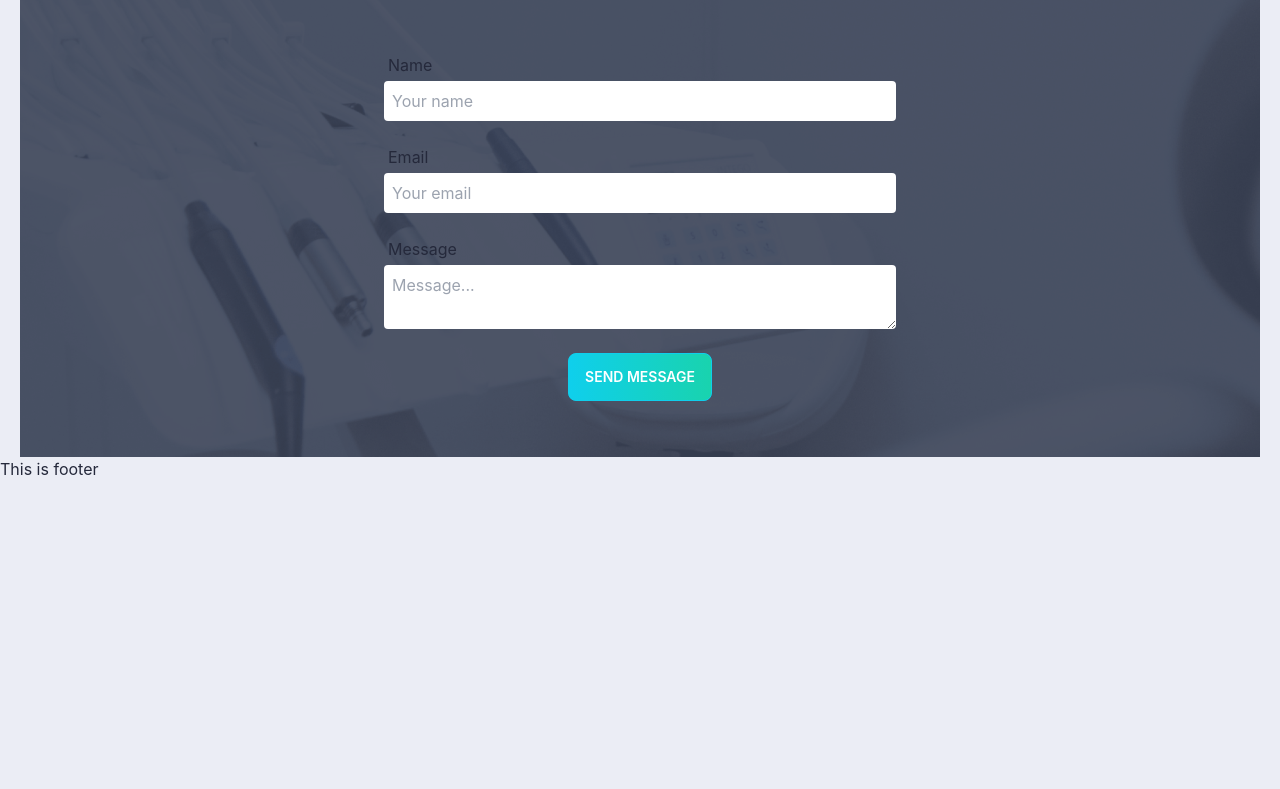
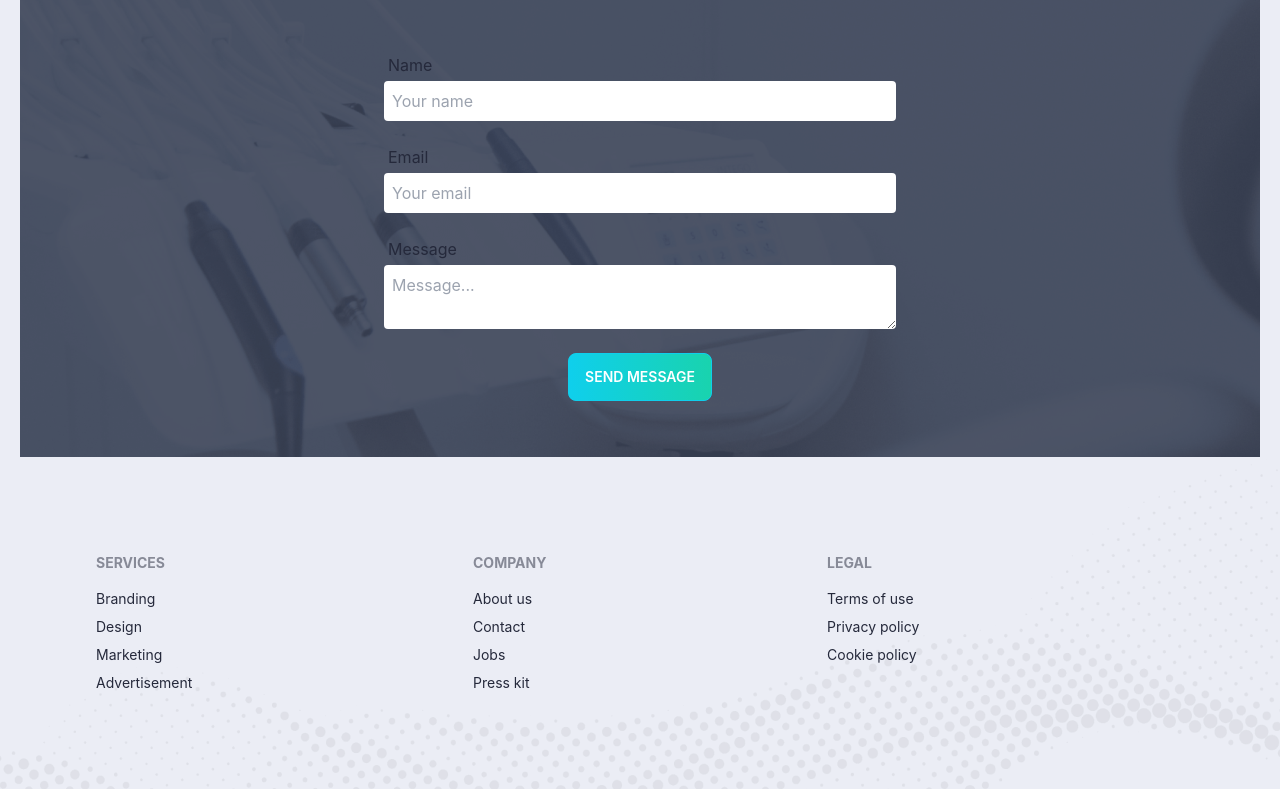
Before and after one commit to rejaul-dev/doctors-portal-client, a React (Create React App) app: page / in a window 1280 px wide. Shown: the part 3141-3930 px from the top of the page. Before the commit the page ends 3622 px from the top, so only its background shows below. Built offline with nearby package versions, Linux system fonts and the light colour scheme.

Commit message:
added footer

```diff
--- a/src/Pages/Shared/Footer/Footer.jsx
+++ b/src/Pages/Shared/Footer/Footer.jsx
@@ -1,11 +1,34 @@
-import React from 'react';
+import React from "react";
+import { Link } from "react-router-dom";
+import footer from "../../../assets/images/footer.png";
 
 const Footer = () => {
-    return (
+  return (
+    <section style={{ background: `url(${footer})`, backgroundSize:'cover' }}>
+      <footer className="footer p-24 ">
         <div>
-            <h1>This is footer</h1>
+          <span className="footer-title">Services</span>
+          <Link className="link link-hover">Branding</Link>
+          <Link className="link link-hover">Design</Link>
+          <Link className="link link-hover">Marketing</Link>
+          <Link className="link link-hover">Advertisement</Link>
         </div>
-    );
+        <div>
+          <span className="footer-title">Company</span>
+          <Link className="link link-hover">About us</Link>
+          <Link className="link link-hover">Contact</Link>
+          <Link className="link link-hover">Jobs</Link>
+          <Link className="link link-hover">Press kit</Link>
+        </div>
+        <div>
+          <span className="footer-title">Legal</span>
+          <Link className="link link-hover">Terms of use</Link>
+          <Link className="link link-hover">Privacy policy</Link>
+          <Link className="link link-hover">Cookie policy</Link>
+        </div>
+      </footer>
+    </section>
+  );
 };
 
 export default Footer;
```
